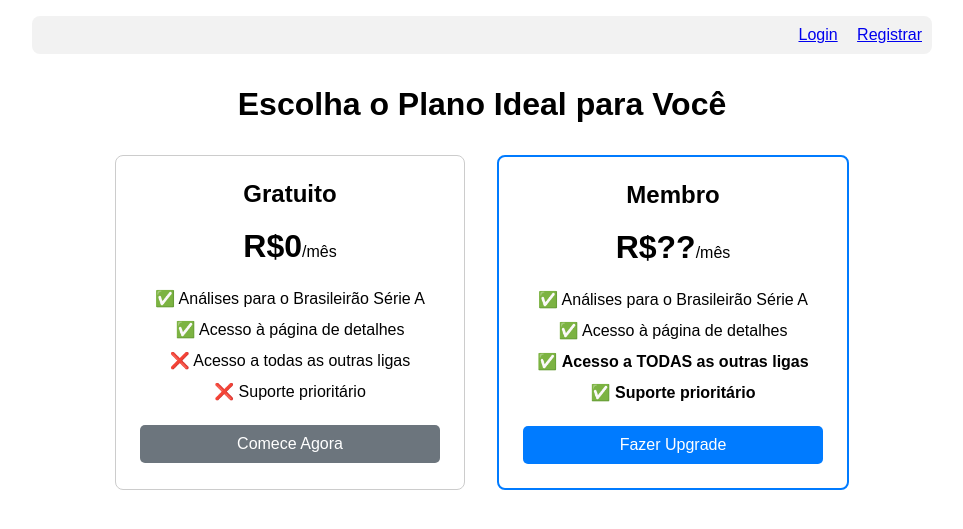
After one commit to matsilvaj/MatScore_AI, a Flask app: page /plans in a window 1280 px wide. The commit adds this page. Shown: the top 529 px of the page, without its empty margins (158-1121 px from the left). Run offline with Flask 3, Linux system fonts and the light colour scheme.

Commit message:
v2.3 - Implementação de config. de conta

```diff
--- a/app/routes.py
+++ b/app/routes.py
@@ -63,6 +63,10 @@ def logout():
     logout_user()
     return redirect(url_for('main.index'))
 
+# --- ROTA PARA A PÁGINA DE PLANOS ---
+@main.route("/plans")
+def plans():
+    return render_template('plans.html', title='Nossos Planos')
 
 # --- ROTAS PROTEGIDAS PARA MEMBROS ---
 
@@ -84,3 +88,40 @@ def api_analise_private():
     user_tier_do_utilizador = current_user.subscription_tier
     # A chamada à função agora é direta, sem o prefixo 'analysis_logic'
     return Response(stream_with_context(gerar_analises(data_selecionada, user_tier_do_utilizador)), mimetype='text/event-stream')
+
+# --- ROTAS DE GESTÃO DE CONTA ---
+
+@main.route("/account")
+@login_required
+def account():
+    return render_template('account.html', title='Minha Conta')
+
+@main.route("/account/change_password", methods=['POST'])
+@login_required
+def change_password():
+    current_password = request.form.get('current_password')
+    new_password = request.form.get('new_password')
+
+    if not bcrypt.check_password_hash(current_user.password, current_password):
+        flash('A sua senha atual está incorreta. Por favor, tente novamente.', 'danger')
+        return redirect(url_for('main.account'))
+
+    hashed_password = bcrypt.generate_password_hash(new_password).decode('utf-8')
+    current_user.password = hashed_password
+    db.session.commit()
+
+    flash('A sua senha foi alterada com sucesso!', 'success')
+    return redirect(url_for('main.account'))
+
+@main.route("/account/delete", methods=['POST'])
+@login_required
+def delete_account():
+    # Nota: No futuro, se as análises estiverem ligadas a um utilizador,
+    # teríamos de apagar esses dados aqui também.
+
+    db.session.delete(current_user)
+    db.session.commit()
+    logout_user()
+
+    flash('A sua conta foi excluída com sucesso.', 'info')
+    return redirect(url_for('main.index'))
--- a/app/templates/dashboard.html
+++ b/app/templates/dashboard.html
@@ -16,6 +16,7 @@
 <body>
     <nav>
         <span>Bem-vindo, {{ current_user.username }}!</span>
+        <a href="{{ url_for('main.account') }}" style="margin-left: 15px;"><strong>Minha Conta</strong></a>
         <a href="{{ url_for('main.logout') }}" style="margin-left: 15px;">Logout</a>
     </nav>
 
--- /dev/null
+++ b/app/templates/plans.html
@@ -0,0 +1,69 @@
+<!DOCTYPE html>
+<html lang="pt-br">
+<head>
+    <meta charset="UTF-8">
+    <title>Nossos Planos - MatScore AI</title>
+    <style>
+        body { font-family: sans-serif; max-width: 900px; margin: auto; padding: 1em; }
+        nav { text-align: right; padding: 10px; background-color: #f2f2f2; margin-bottom: 2em; border-radius: 8px;}
+        .plans-container { display: flex; justify-content: center; gap: 2em; margin-top: 2em; }
+        .plan-card { border: 1px solid #ccc; border-radius: 8px; padding: 1.5em; width: 300px; text-align: center; }
+        .plan-card.highlight { border-color: #007bff; border-width: 2px; }
+        .plan-card h2 { margin-top: 0; }
+        .plan-card .price { font-size: 2em; font-weight: bold; margin: 0.5em 0; }
+        .plan-card ul { list-style: none; padding: 0; margin: 1.5em 0; }
+        .plan-card ul li { margin-bottom: 0.75em; }
+        .btn { text-decoration: none; background-color: #007bff; color: white; padding: 10px 15px; border-radius: 5px; border: none; cursor: pointer; display: block; width: 100%; box-sizing: border-box; }
+        .btn-secondary { background-color: #6c757d; }
+    </style>
+</head>
+<body>
+    <nav>
+        {% if current_user.is_authenticated %}
+            <a href="{{ url_for('main.dashboard') }}">Dashboard</a>
+            <a href="{{ url_for('main.account') }}" style="margin-left: 15px;">Minha Conta</a>
+            <a href="{{ url_for('main.logout') }}" style="margin-left: 15px;">Logout</a>
+        {% else %}
+            <a href="{{ url_for('main.login') }}" style="margin-left: 15px;">Login</a>
+            <a href="{{ url_for('main.register') }}" style="margin-left: 15px;">Registrar</a>
+        {% endif %}
+    </nav>
+
+    <h1 style="text-align: center;">Escolha o Plano Ideal para Você</h1>
+
+    <div class="plans-container">
+        <div class="plan-card">
+            <h2>Gratuito</h2>
+            <div class="price">R$0<span style="font-size: 0.5em; font-weight: normal;">/mês</span></div>
+            <ul>
+                <li>✅ Análises para o Brasileirão Série A</li>
+                <li>✅ Acesso à página de detalhes</li>
+                <li>❌ Acesso a todas as outras ligas</li>
+                <li>❌ Suporte prioritário</li>
+            </ul>
+            {% if current_user.is_authenticated and current_user.subscription_tier == 'free' %}
+                <button class="btn btn-secondary" disabled>Seu Plano Atual</button>
+            {% else %}
+                <a href="{{ url_for('main.register') }}" class="btn btn-secondary">Comece Agora</a>
+            {% endif %}
+        </div>
+
+        <div class="plan-card highlight">
+            <h2>Membro</h2>
+            <div class="price">R$??<span style="font-size: 0.5em; font-weight: normal;">/mês</span></div>
+            <ul>
+                <li>✅ Análises para o Brasileirão Série A</li>
+                <li>✅ Acesso à página de detalhes</li>
+                <li>✅ <strong>Acesso a TODAS as outras ligas</strong></li>
+                <li>✅ <strong>Suporte prioritário</strong></li>
+            </ul>
+             {% if current_user.is_authenticated and current_user.subscription_tier == 'member' %}
+                <button class="btn" disabled>Seu Plano Atual</button>
+            {% else %}
+                <a href="#" class="btn">Fazer Upgrade</a>
+            {% endif %}
+        </div>
+    </div>
+
+</body>
+</html>
```
Also changed, not shown: app/templates/account.html (added, +61 -0 lines).
